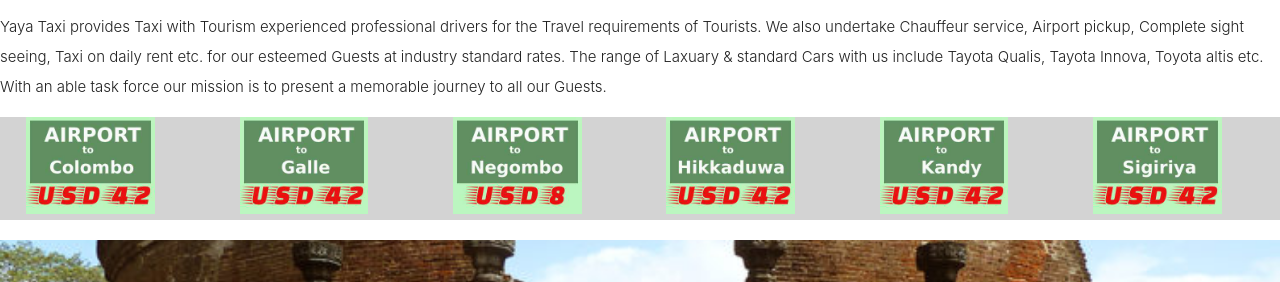
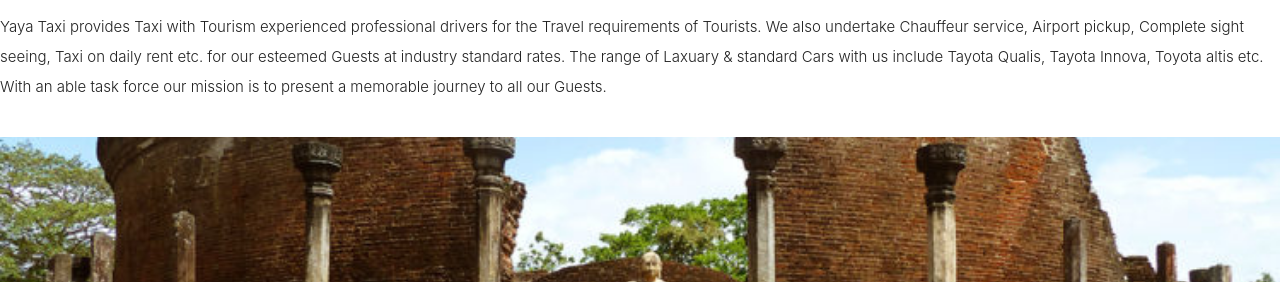
Before and after one commit to drmaha0707/yaya, a plain HTML site: page srilanka_useful_link.html in a window 1280 px wide. Shown: the part 602-884 px from the top of the page. Drawn offline with nearby package versions, Linux system fonts and the light colour scheme.

Commit message:
second commit

```diff
--- a/srilanka_useful_link.html
+++ b/srilanka_useful_link.html
@@ -72,41 +72,7 @@
 
       <p class="center"> yaya will match all our competitor price. </p>
       <p class="left-align light">Yaya Taxi provides Taxi with Tourism experienced professional drivers for the Travel requirements of Tourists. We also undertake Chauffeur service, Airport pickup, Complete sight seeing, Taxi on daily rent etc. for our esteemed Guests at industry standard rates. The range of Laxuary & standard Cars with us include  Tayota Qualis, Tayota Innova, Toyota altis etc. With an able task force our mission is to present a memorable journey to all our Guests.</p>
-        <div class="col s12 m2" style= "background-color:lightgray;">
-          <div class="icon-block">
 
-             <img src="colo.jpg" alt=" katheragama"  width="80%">
-          </div>
-        </div>
-
-        <div class="col s12 m2" style= "background-color:lightgray;">
-          <div class="icon-block">
-             <img src="galle.jpg" alt=" katheragama" width="80%" >
-          </div>
-        </div>
-
-           <div class="col s12 m2" style= "background-color:lightgray;">
-          <div class="icon-block">
-             <img src="negombo.jpg" alt=" katheragama" width="80%" >
-          </div>
-        </div>
-
-        <div class="col s12 m2" style= "background-color:lightgray;">
-          <div class="icon-block">
-             <img src="hik.jpg" alt=" katheragama" width="80%" >
-          </div>
-        </div>
-
-        <div class="col s12 m2" style= "background-color:lightgray;">
-          <div class="icon-block">
-             <img src="kandy.jpg" alt=" katheragama" width="80%" >
-          </div>
-        </div>
-        <div class="col s12 m2" style= "background-color:lightgray;">
-          <div class="icon-block">
-             <img src="sigi.jpg" alt=" katheragama" width="80%" >
-          </div>
-        </div>
 
 
 
```
